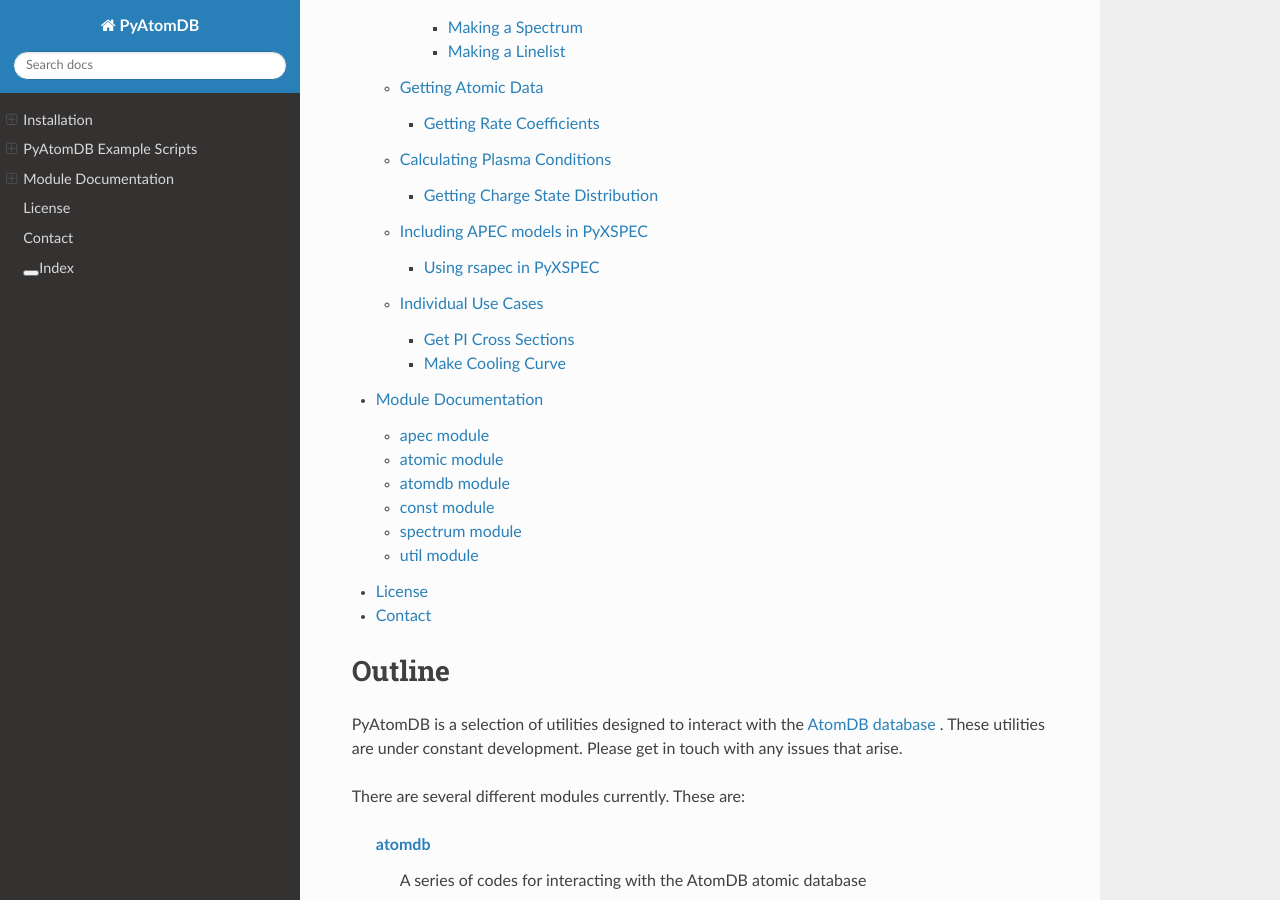
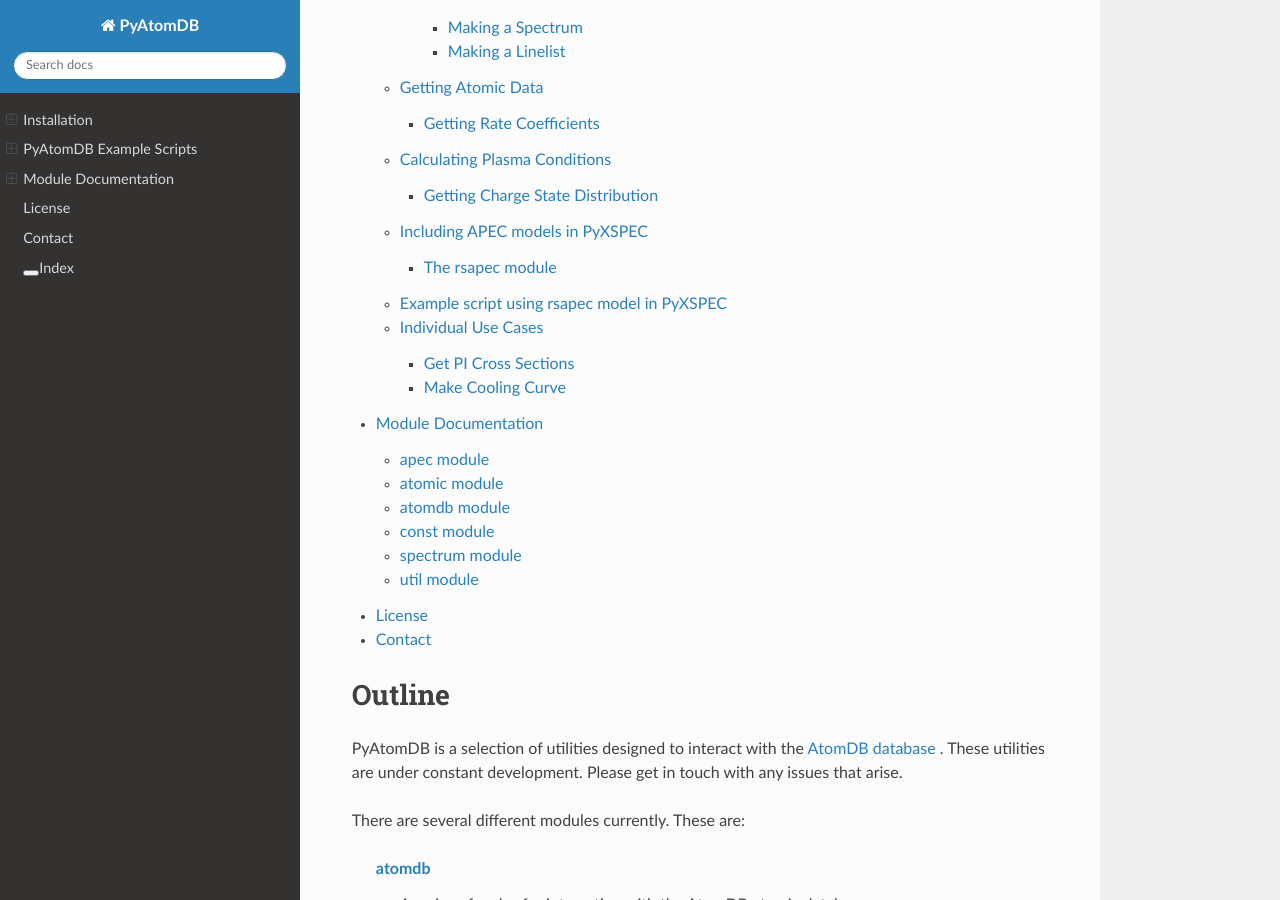
Before and after one commit to AtomDB/pyatomdb, a Sphinx documentation site: the page built from pyatomdb/docs/index.rst, in a window 1280 px wide and 900 px high, scrolled down 1408 px. Built offline with Sphinx 7.4.7 and the Read the Docs theme 2.0.0, drawn with Linux system fonts in a browser that asks for light colours.

Commit message:
edit examplesrst

```diff
--- a/pyatomdb/docs/examples.rst
+++ b/pyatomdb/docs/examples.rst
@@ -340,10 +340,14 @@
 
 
 +++++++++++++++++++++++++
-Using rsapec in PyXSPEC
+The rsapec module
 +++++++++++++++++++++++++
 
-The following code shows an application of the resonance scattering model on the Hitomi spectrum of Perseus cluster.
+The rsapec module can be used to model line emissivities of optically thick lines. The following code shows an application of the resonance scattering model on the Hitomi spectrum of Perseus cluster.
+
+--------------------------------
+Example script using rsapec model in PyXSPEC
+--------------------------------
 
 .. literalinclude:: ../examples/rsapec.py
 
```
